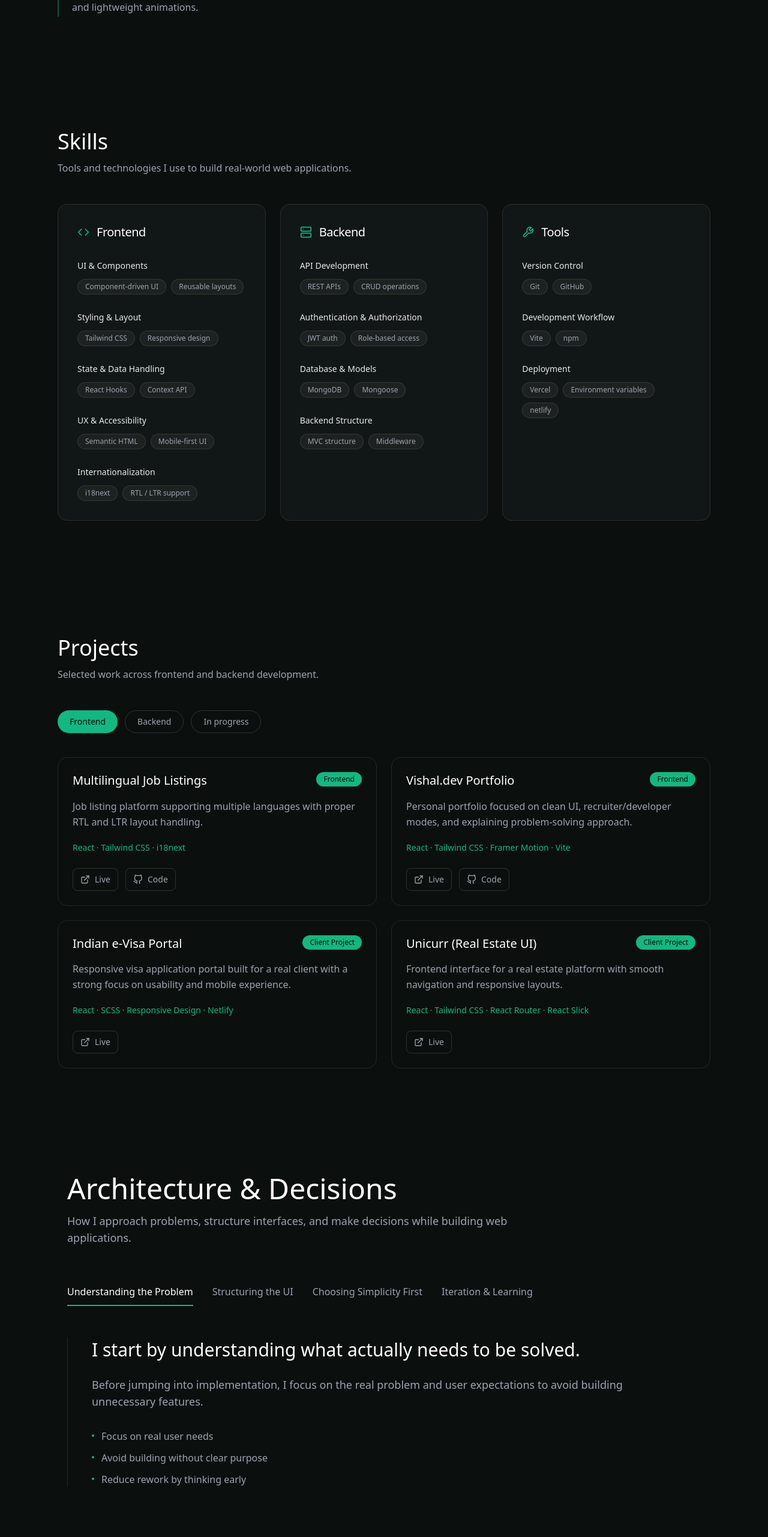
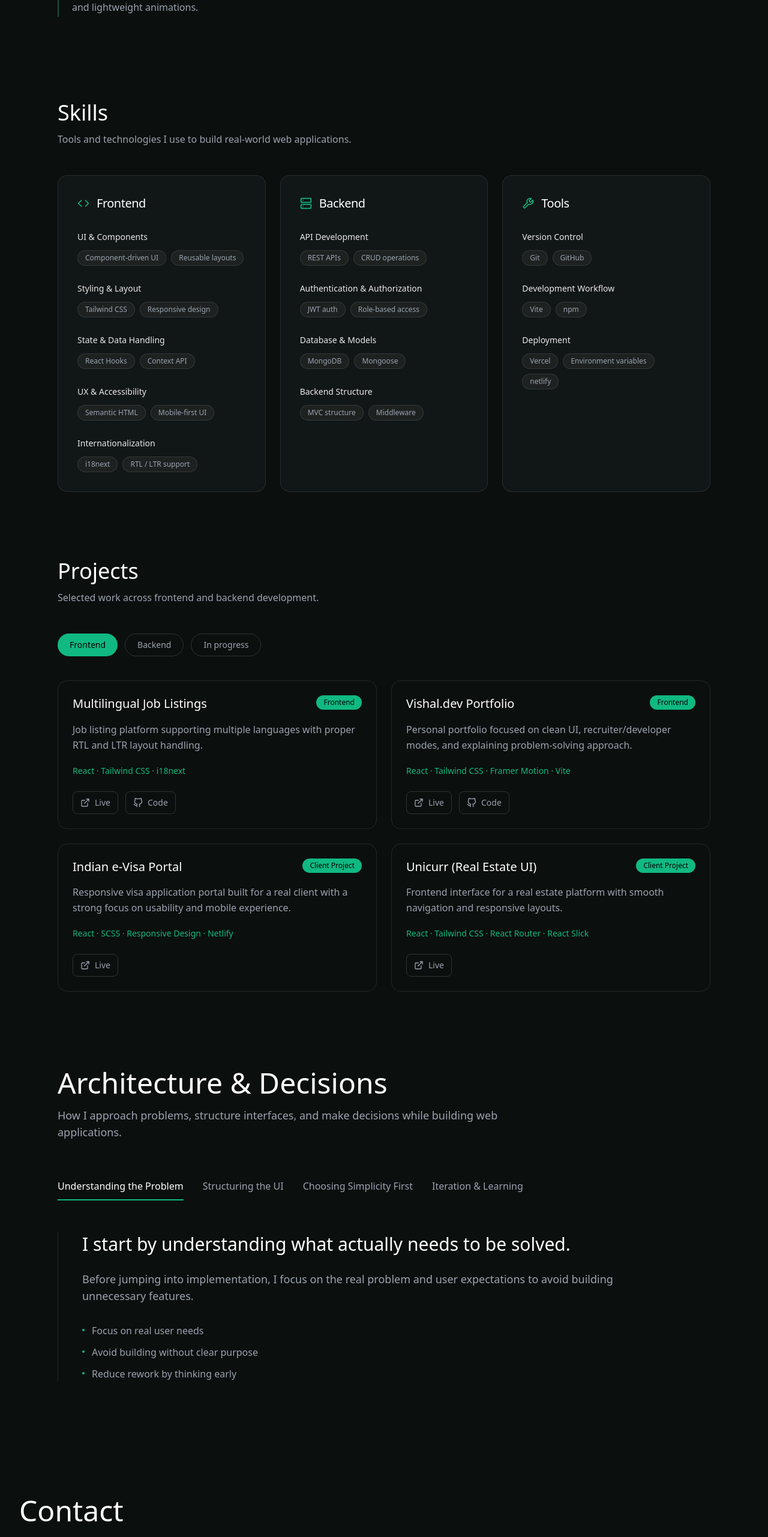
Before and after one commit to Vishal-h-star/Vishal.devPortfolio, a React app: page / in a window 1280 px wide. Shown: the part 1424-3986 px from the top of the page at 60% size. Built offline with nearby package versions, Linux system fonts and the light colour scheme; the HTML template or start-up script is replaced by a standard one.

Commit message:
bug fixed in responsive

```diff
--- a/src/Components/Hero/Hero.jsx
+++ b/src/Components/Hero/Hero.jsx
@@ -18,7 +18,7 @@ const Hero = () => {
       initial="hidden"
       animate="visible"
       id="home"
-      className="flex min-h-[80vh]  flex-col justify-center mx-auto px-8  max-w-6xl "
+      className="flex min-h-[80vh]  flex-col justify-center mx-auto px-8  md:px-16  xl:px-8 max-w-6xl "
     >
       <h1 className="text-4xl md:text-6xl font-medium leading-tight">
         I design and build <br />
--- a/src/Components/Layout/Footer.jsx
+++ b/src/Components/Layout/Footer.jsx
@@ -3,7 +3,7 @@ import FooterIcon from "../UI/FooterIcon";
 const Footer = () => {
   return (
     <footer className="relative mt-32 border-t border-white/10 bg-[var(--surface)]">
-      <div className="mx-auto max-w-7xl px-8 py-20">
+      <div className="mx-auto max-w-7xl px-8  md:px-16  xl:px-8 py-20">
 
         {/* Main content */}
         <div className="grid gap-12 md:grid-cols-2">
--- a/src/Sections/Architecture/Architecture.jsx
+++ b/src/Sections/Architecture/Architecture.jsx
@@ -10,7 +10,7 @@ const Architecture = () => {
   const current = decisions.find((d) => d.key === active);
 
   return (
-    <section id="architecture" className="relative mx-auto m-auto max-w-6xl px-8  lg:px-12 xl:px- py-20">
+    <section id="architecture" className="relative mx-auto m-auto max-w-6xl px-8  md:px-16 xl:px-8 py-16">
       {/* Header */}
       <div className="mb-16 max-w-3xl">
         <h2 className="text-4xl md:text-5xl font-medium">
--- a/src/Sections/Contact/Contact.jsx
+++ b/src/Sections/Contact/Contact.jsx
@@ -11,7 +11,7 @@ const Contact = () => {
   return (
     <section
       id="contact"
-      className="mx-auto max-w-7xl px-8 py-32"
+      className="mx-auto max-w-7xl px-8  md:px-16  xl:px-8 py-32"
     >
       {/* Header – LEFT ALIGNED */}
       <div className="mb-16 max-w-3xl">
--- a/src/Sections/HowIBuild.jsx
+++ b/src/Sections/HowIBuild.jsx
@@ -22,7 +22,7 @@ const rowVariants = {
 const HowIBuild = () => {
   return (
     <Reveal>
-      <section className="max-w-6xl mx-auto px-8 py-24">
+      <section className="max-w-6xl mx-auto px-8 md:px-16 xl:px-8 py-24">
         <h2 className="text-3xl md:text-4xl font-medium">
           How I build interfaces
         </h2>
--- a/src/Sections/Projects/Projects.jsx
+++ b/src/Sections/Projects/Projects.jsx
@@ -12,7 +12,7 @@ const Projects = () => {
   const [activeTab, setActiveTab] = useState("frontend");
 
   return (
-    <section  id="projects" className="max-w-6xl mx-auto px-8 py-24">
+    <section  id="projects" className="max-w-6xl mx-auto px-8 md:px-16  xl:px-8 py-16">
       {/* Header */}
       <div className="mb-12">
         <h2 className="text-3xl md:text-4xl font-medium">Projects</h2>
--- a/src/Sections/Skills/Skills.jsx
+++ b/src/Sections/Skills/Skills.jsx
@@ -11,7 +11,7 @@ const Skills = () => {
   const { mode } = useMode();
 
   return (
-    <section id="skills" className="max-w-6xl mx-auto px-8 py-24">
+    <section id="skills" className="max-w-6xl mx-auto px-8 md:px-16 xl:px-8 py-12">
       {/* Header */}
       <div className="mb-12">
         <h2 className="text-3xl md:text-4xl font-medium">Skills</h2>
```
Also changed, not shown: 1 other file (tests, documents, lock files or other folders).
